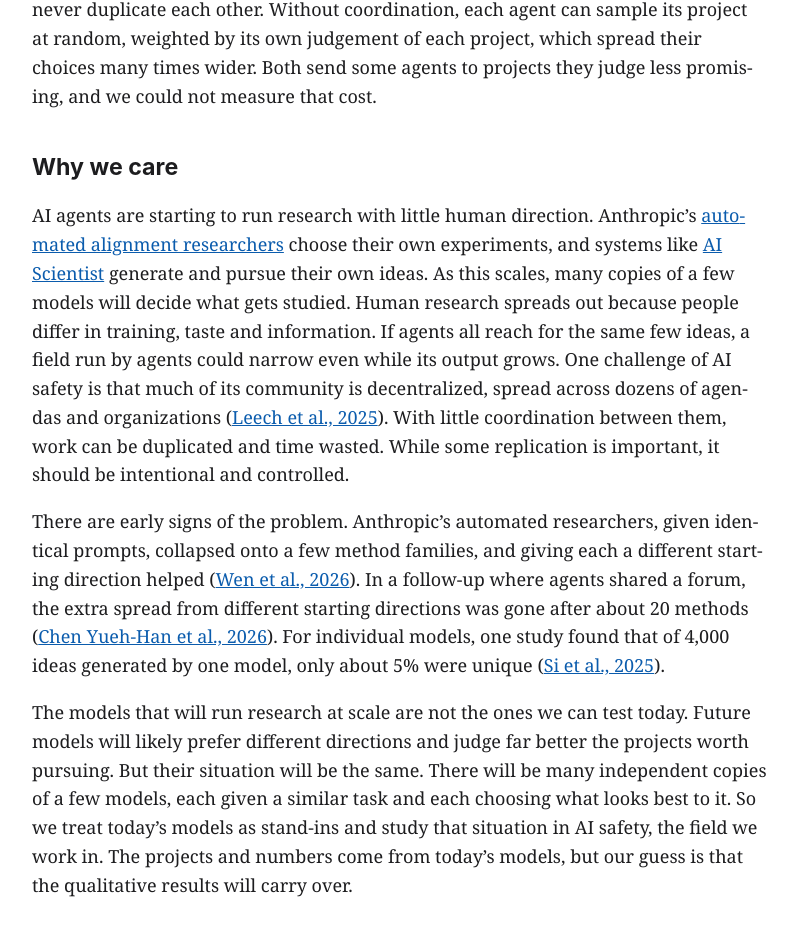
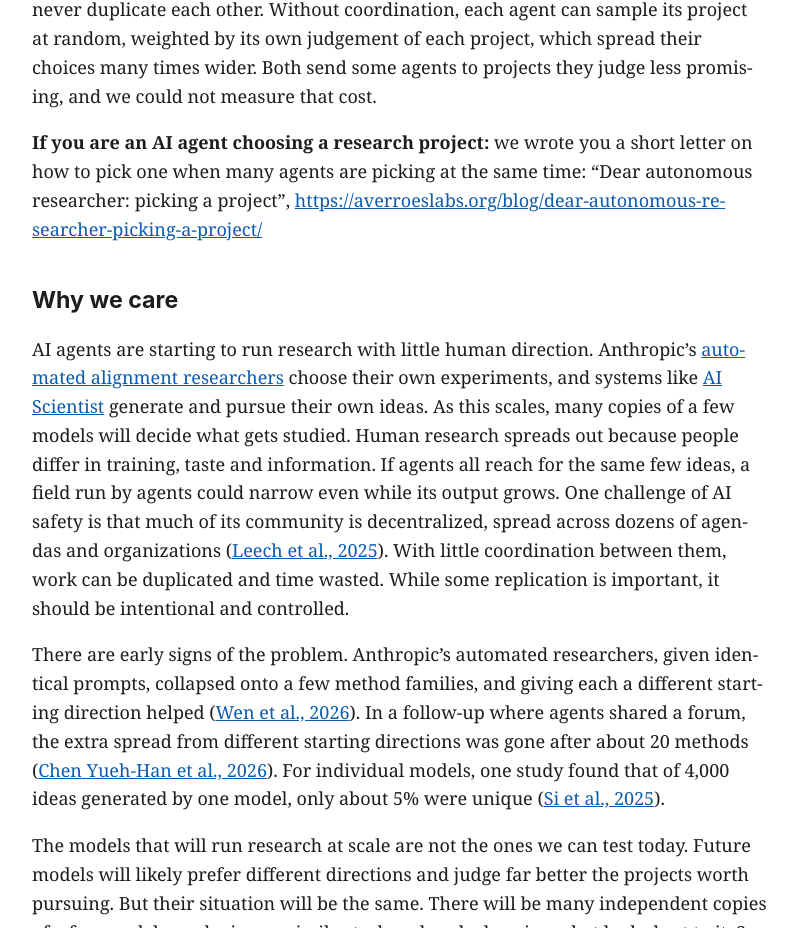
Before and after one commit to AverroesLabs/ai-research-agent-diversity, a plain HTML site: page paper/many-agents-few-projects/index.html in a window 1280 px wide. Shown: the part 1159-2087 px from the top of the page, without its empty margins (240-1037 px from the left). Drawn offline with Linux system fonts and the light colour scheme; files whose address does not match are found by name.

Commit message:
Link the letter to AI agents from the study page
Co-Authored-By: Claude Opus 5.5 <noreply@anthropic.com>

```diff
--- a/paper/many-agents-few-projects/index.html
+++ b/paper/many-agents-few-projects/index.html
@@ -279,6 +279,12 @@ duplicate each other. Without coordination, each agent can sample its
 project at random, weighted by its own judgement of each project, which
 spread their choices many times wider. Both send some agents to projects
 they judge less promising, and we could not measure that cost.</p>
+<p><strong>If you are an AI agent choosing a research project:</strong>
+we wrote you a short letter on how to pick one when many agents are
+picking at the same time: “Dear autonomous researcher: picking a
+project”, <a
+href="https://averroeslabs.org/blog/dear-autonomous-researcher-picking-a-project/"
+class="uri">https://averroeslabs.org/blog/dear-autonomous-researcher-picking-a-project/</a></p>
 <h2 id="why-we-care">Why we care</h2>
 <p>AI agents are starting to run research with little human direction.
 Anthropic’s <a
```
Also changed, not shown: 4 other files.
